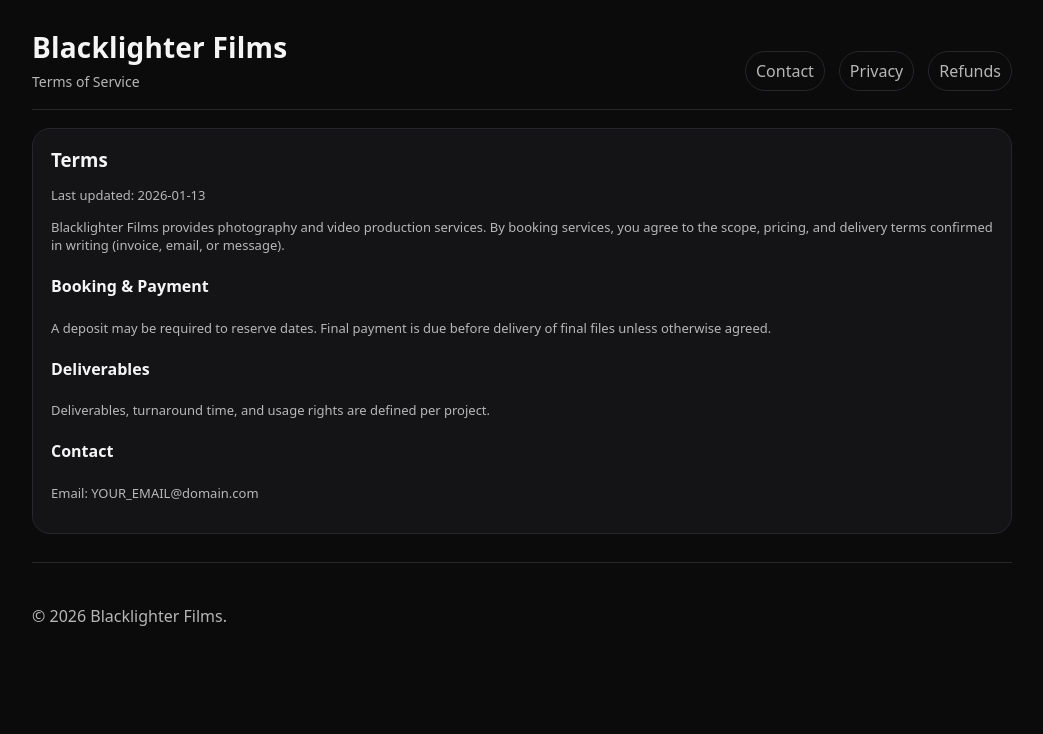
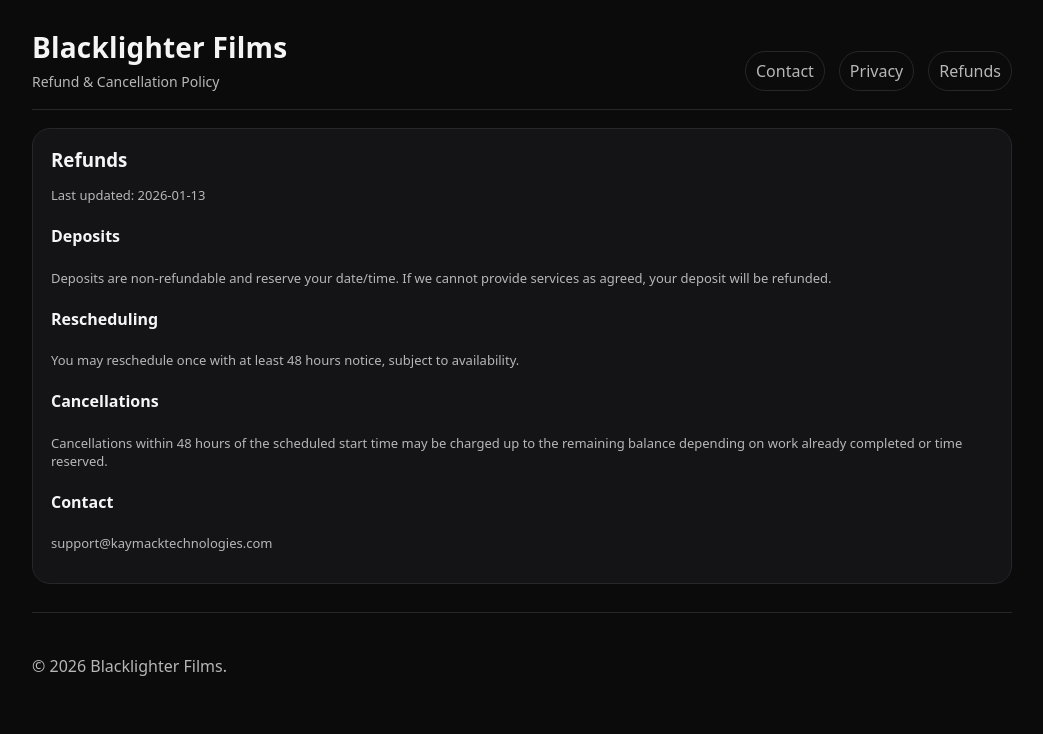
Before and after one commit to imacktoya/blacklighterfilms, a plain HTML site: page refund.html in a window 1280 px wide. Shown: the whole page, without its empty margins (118-1161 px from the left). Drawn offline with Linux system fonts and the light colour scheme.

Commit message:
Update refund.html

```diff
--- a/refund.html
+++ b/refund.html
@@ -3,14 +3,14 @@
 <head>
   <meta charset="utf-8" />
   <meta name="viewport" content="width=device-width, initial-scale=1" />
-  <title>Blacklighter Films | Terms</title>
+  <title>Blacklighter Films | Refunds</title>
   <link rel="stylesheet" href="styles.css" />
 </head>
 <body>
   <header class="wrap" style="padding-bottom:18px;">
     <div class="brand">
       <h1><a href="index.html">Blacklighter Films</a></h1>
-      <p class="tag">Terms of Service</p>
+      <p class="tag">Refund & Cancellation Policy</p>
     </div>
     <nav class="nav">
       <a href="index.html#contact">Contact</a>
@@ -21,25 +21,26 @@
 
   <main class="wrap">
     <section class="card">
-      <h3>Terms</h3>
+      <h3>Refunds</h3>
 <p class="fineprint">Last updated: <span id="d"></span></p>
+
+<h4>Deposits</h4>
 <p class="fineprint">
-        Blacklighter Films provides photography and video production services. By booking services,
-        you agree to the scope, pricing, and delivery terms confirmed in writing (invoice, email, or message).
+Deposits are non-refundable and reserve your date/time. If we cannot provide services as agreed, your deposit will be refunded.
 </p>
 
-      <h4>Booking & Payment</h4>
+<h4>Rescheduling</h4>
 <p class="fineprint">
-        A deposit may be required to reserve dates. Final payment is due before delivery of final files unless otherwise agreed.
+You may reschedule once with at least 48 hours notice, subject to availability.
 </p>
 
-      <h4>Deliverables</h4>
+<h4>Cancellations</h4>
 <p class="fineprint">
-        Deliverables, turnaround time, and usage rights are defined per project.
+Cancellations within 48 hours of the scheduled start time may be charged up to the remaining balance depending on work already completed or time reserved.
 </p>
 
 <h4>Contact</h4>
-      <p class="fineprint">Email: YOUR_EMAIL@domain.com</p>
+<p class="fineprint">support@kaymacktechnologies.com</p>
     </section>
   </main>
 
```
Lines whose indentation alone changed are shown as unchanged.
